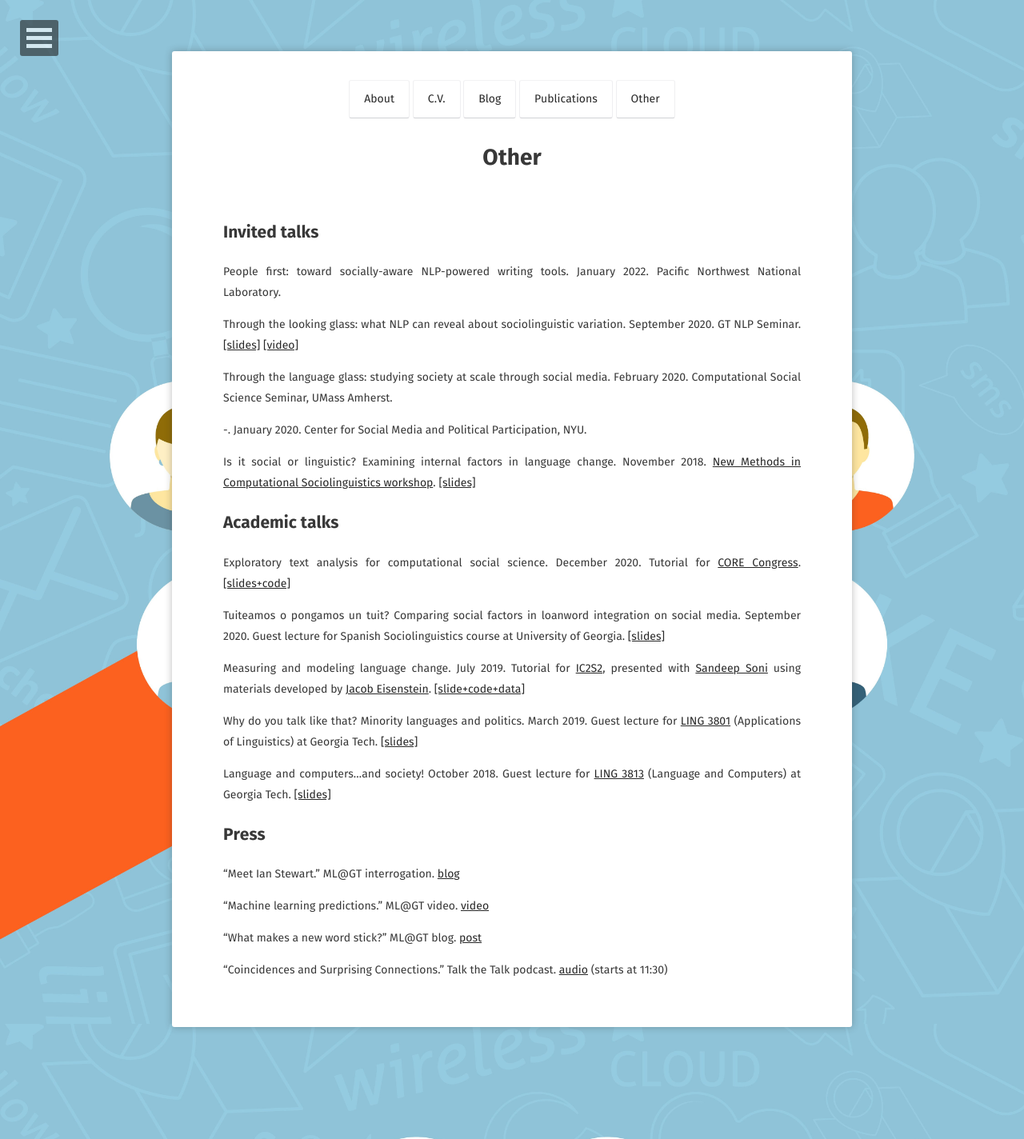
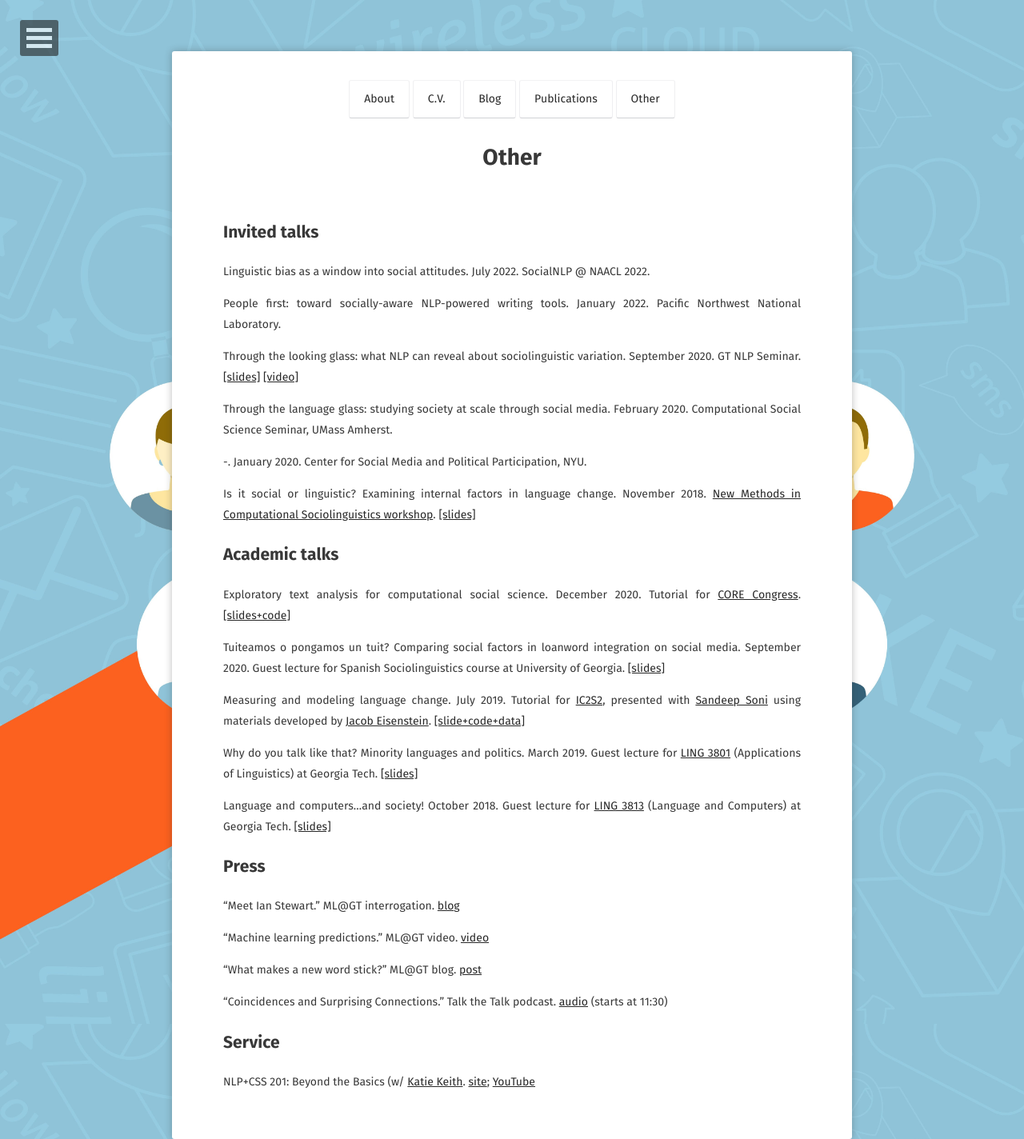
Before and after one commit to ianbstewart/ianbstewart.github.io, a Jekyll site: the page built from other.md, in a window 1280 px wide. Shown: the whole page at 80% size. Built offline with Jekyll 4.4.1, drawn with Linux system fonts in a browser that asks for light colours; some web fonts are replaced.

Commit message:
updated other

```diff
--- a/other.md
+++ b/other.md
@@ -5,6 +5,10 @@ comments: false
 ---
 
 ## Invited talks
+
+Linguistic bias as a window into social attitudes.
+July 2022.
+SocialNLP @ NAACL 2022.
 
 People first: toward socially-aware NLP-powered writing tools.
 January 2022.
@@ -65,3 +69,7 @@ Guest lecture for [LING 3813](https://www.leliaglass.com/lgandcomputers) (Langua
 "What makes a new word stick?" ML@GT blog. [post](https://mlatgt.blog/2018/09/26/what-makes-a-new-word-stick/)
 
 "Coincidences and Surprising Connections." Talk the Talk podcast. [audio](http://talkthetalkpodcast.com/344-coincidences-and-surprising-connections/) (starts at 11:30)
+
+## Service
+
+NLP+CSS 201: Beyond the Basics (w/ [Katie Keith](https://kakeith.github.io/). [site](https://nlp-css-201-tutorials.github.io/nlp-css-201-tutorials/); [YouTube](https://www.youtube.com/channel/UCcFcF9DkanjaK3HEk7bsd-A)
```
